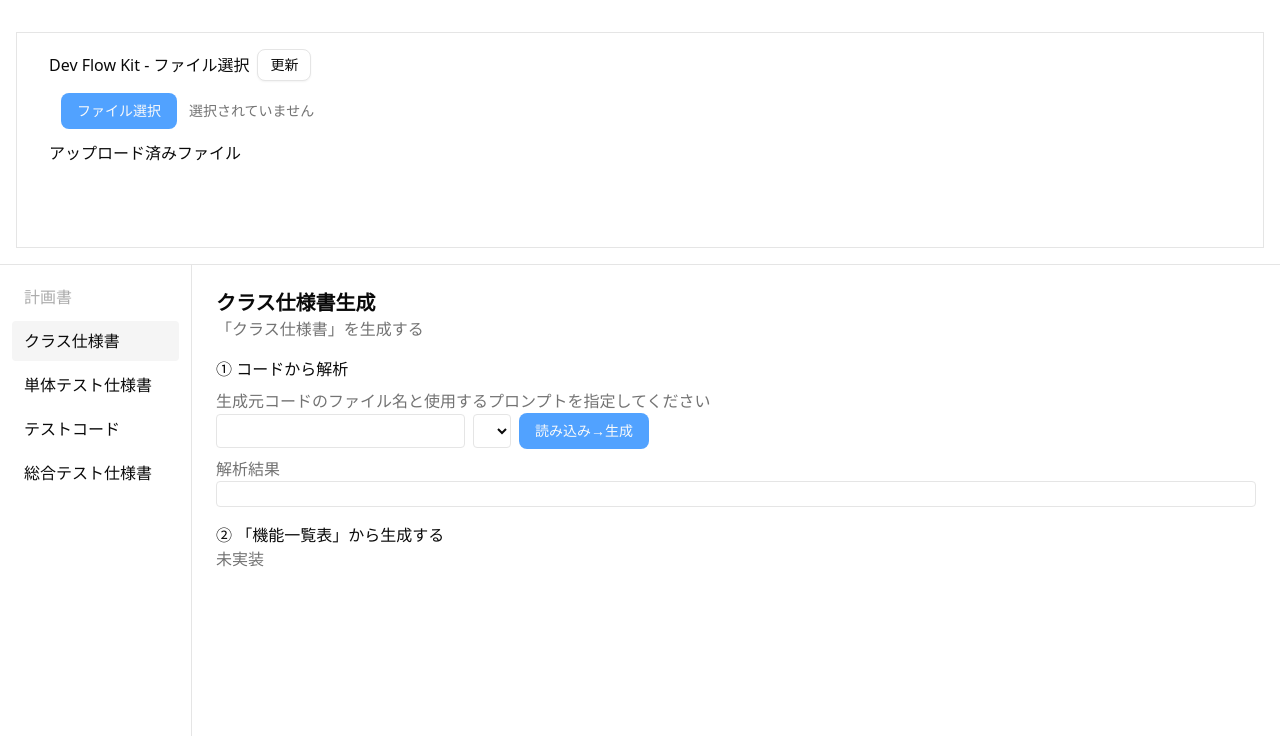
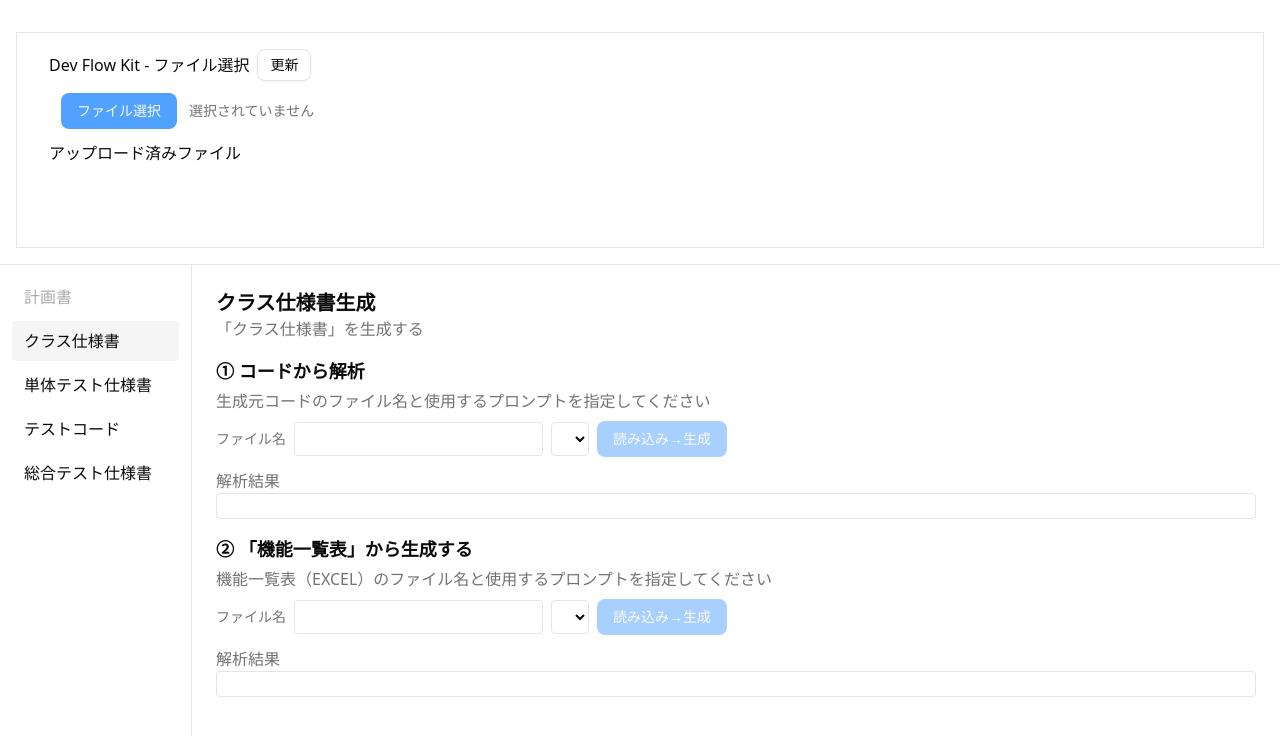
Before and after one commit to MasayukiOrihara/dev-flow-kit, a Next.js app: page /tools/classDesign in a window 1280 px wide. Shown: the top 736 px of the page. Built offline with nearby package versions, Linux system fonts and the light colour scheme.

Commit message:
機能一覧表からクラス仕様書を作成する機能追加（要変更）

```diff
--- /dev/null
+++ b/app/api/classDesign/fromFunctionList/route.ts
@@ -0,0 +1,58 @@
+import { CLASS_DESIGN_DIR } from "@/contents/parametars/file.parametar";
+import { StringOutputParser } from "@langchain/core/output_parsers";
+import { PromptTemplate } from "@langchain/core/prompts";
+import { loadTemplateById } from "@/app/api/prompts/loadTemplateById/route";
+import { OpenAi41 } from "@/contents/models/openai.model";
+import * as ERR from "@/contents/messages/error.message";
+import { reqObject, reqString } from "@/lib/guard/api.guard";
+
+export const runtime = "nodejs";
+
+/**
+ * 機能一覧表からクラス仕様書を出力する
+ * @param req
+ * @returns
+ */
+export async function POST(req: Request) {
+  try {
+    const body = await req.json().catch(() => ({} as any));
+
+    /* === === ガード === === */
+    // エクセルの取得
+    const excelJson = reqObject<any>(body, "excelJson", ERR.EXCELFILE_ERROR);
+    if (excelJson instanceof Response) return excelJson;
+    // ファイル名の取得
+    const fileName = reqString(body, "fileName", ERR.FILENAME_ERROR);
+    if (fileName instanceof Response) return fileName;
+    // プロンプトテンプレートの取得
+    const formatId = reqString(body, "formatId", ERR.TEMPLATE_ERROR);
+    if (formatId instanceof Response) return formatId;
+
+    /* === === LLM === === */
+    console.log("ファイル解析中...");
+    // プロンプトの取得
+    const template = await loadTemplateById(formatId, CLASS_DESIGN_DIR);
+
+    // パサーを作成
+    const parser = new StringOutputParser();
+
+    const prompt = PromptTemplate.fromTemplate(template);
+    const promptVariables = {
+      fileName: fileName,
+      code: JSON.stringify(excelJson, null, 2),
+    };
+    // LLM 応答
+    const chain = prompt.pipe(OpenAi41).pipe(parser);
+    const response = await chain.invoke(promptVariables);
+
+    // todo: クラス仕様書エクセル出力
+
+    console.log("ファイル解析完了 !");
+    return Response.json({ text: response }, { status: 200 });
+  } catch (error) {
+    const message = error instanceof Error ? error.message : ERR.UNKNOWN_ERROR;
+
+    console.error(`${ERR.CHECK_ERROR}: ${message}`);
+    return Response.json({ error: message }, { status: 500 });
+  }
+}
--- a/app/tools/classDesign/page.tsx
+++ b/app/tools/classDesign/page.tsx
@@ -1,72 +1,15 @@
 "use client";
 
-import { Button } from "@/components/ui/button";
+import { GenerateSection } from "@/components/generateSection";
 import { FILE_READ_ERROR } from "@/contents/messages/error.message";
 import { postJson } from "@/lib/api/postJson.api";
-import { useEffect, useState } from "react";
+import { ExcelSheets } from "../unitTestDesign/page";
 
 /**
  * クラス仕様書生成ページ
  * @returns
  */
 export default function ClassDesignPage() {
-  const [fileName, setFileName] = useState("");
-  const [text, setText] = useState("");
-  const [err, setErr] = useState("");
-
-  const [templates, setTemplates] = useState<
-    { id: string; label: string; enabled: boolean }[]
-  >([]);
-  const [formatId, setFormatId] = useState<string>("");
-
-  const [isRunning, setIsRunning] = useState(false);
-
-  useEffect(() => {
-    (async () => {
-      const res = await fetch("/api/prompts?kind=classDesign");
-      const json = await res.json().catch(() => ({}));
-      setTemplates(json.templates ?? []);
-      if ((json.templates ?? []).length && !formatId)
-        setFormatId(json.templates[0].id);
-    })();
-  }, []);
-
-  /**
-   * ファイルの読み込み
-   * @returns
-   */
-  const load = async () => {
-    if (isRunning) return;
-    setErr("");
-    setText("");
-    setIsRunning(true);
-
-    try {
-      // 1) 読み込み
-      const fileRes = await postJson<{ text: string }>(
-        "/api/files/textByName",
-        { fileName },
-        FILE_READ_ERROR
-      );
-      setText(fileRes.text);
-
-      // 2) 結果生成
-      const outputRes = await postJson<{ text: string }>(
-        "/api/classDesign/toCode",
-        { fileName, codeText: fileRes.text, formatId },
-        "生成に失敗しました"
-      );
-      setText(outputRes.text);
-    } catch (e: any) {
-      console.error(e);
-      setErr(e.message);
-    } finally {
-      setIsRunning(false);
-    }
-  };
-
-  // todo: 出力ボタン作成
-
   return (
     <div>
       <div>
@@ -75,52 +18,53 @@ export default function ClassDesignPage() {
       </div>
 
       <div className="my-4">
-        <h2>① コードから解析</h2>
-        <div className="my-2">
-          <h3 className="text-muted-foreground">
-            生成元コードのファイル名と使用するプロンプトを指定してください
-          </h3>
-          <div className="flex gap-2 items-center">
-            <input
-              className="border rounded px-2 py-1"
-              value={fileName}
-              onChange={(e) => setFileName(e.target.value)}
-            />
+        <GenerateSection
+          title="① コードから解析"
+          description="生成元コードのファイル名と使用するプロンプトを指定してください"
+          promptKind="classDesign"
+          fileNameLabel="ファイル名"
+          showResult
+          run={async ({ fileName, formatId }) => {
+            const fileRes = await postJson<{ text: string }>(
+              "/api/files/textByName",
+              { fileName },
+              FILE_READ_ERROR
+            );
 
-            <select
-              className="border rounded px-2 py-1"
-              value={formatId}
-              onChange={(e) => setFormatId(e.target.value)}
-            >
-              {templates.map((t) => (
-                <option key={t.id} value={t.id} disabled={!t.enabled}>
-                  {t.label}
-                  {!t.enabled ? "（準備中）" : ""}
-                </option>
-              ))}
-            </select>
+            const outputRes = await postJson<{ text: string }>(
+              "/api/classDesign/toCode",
+              { fileName, codeText: fileRes.text, formatId },
+              "生成に失敗しました"
+            );
 
-            <Button
-              onClick={load}
-              disabled={isRunning}
-              className="bg-blue-400 hover:bg-blue-600"
-            >
-              {isRunning ? "処理中..." : "読み込み→生成"}
-            </Button>
-          </div>
-
-          {err ? <p className="text-red-400 font-bold text-sm">{err}</p> : null}
-        </div>
-
-        <h3 className="text-muted-foreground">解析結果</h3>
-        <pre className="border rounded p-3 overflow-auto whitespace-pre-wrap">
-          {text}
-        </pre>
+            return outputRes.text;
+          }}
+        />
       </div>
 
       <div className="my-4">
-        <h2>② 「機能一覧表」から生成する</h2>
-        <p className="text-muted-foreground">未実装</p>
+        <GenerateSection
+          title="② 「機能一覧表」から生成する"
+          description="機能一覧表（EXCEL）のファイル名と使用するプロンプトを指定してください"
+          promptKind="classDesign"
+          fileNameLabel="ファイル名"
+          showResult={true}
+          run={async ({ fileName, formatId }) => {
+            // 1) 機能一覧表（EXCEL）読み込み
+            const screenFileRes = await postJson<{ sheets: ExcelSheets }>(
+              "/api/files/excelToJsonByName",
+              { fileName: fileName },
+              FILE_READ_ERROR
+            );
+
+            const outputRes = await postJson<{ text: string }>(
+              "/api/classDesign/fromFunctionList",
+              { fileName, excelJson: screenFileRes.sheets, formatId },
+              "生成に失敗しました"
+            );
+            return outputRes.text;
+          }}
+        />
       </div>
     </div>
   );
--- /dev/null
+++ b/components/generateSection.tsx
@@ -0,0 +1,175 @@
+"use client";
+
+import { useEffect, useMemo, useState } from "react";
+import { Button } from "./ui/button";
+
+export type TemplateItem = {
+  id: string;
+  label: string;
+  enabled: boolean;
+};
+
+export type GenerateSectionRunArgs = {
+  fileName: string;
+  formatId: string;
+};
+
+type Props = {
+  /** 見出し（例：① コードから解析） */
+  title: string;
+  /** 説明文 */
+  description?: string;
+
+  /** /api/prompts?kind=... の kind */
+  promptKind: string;
+
+  /** 入力欄ラベル（例：生成元コードのファイル名） */
+  fileNameLabel?: string;
+  /** 入力欄placeholder */
+  fileNamePlaceholder?: string;
+
+  /** 実行ボタン文字 */
+  runButtonText?: string;
+
+  /** 結果表示するか（①はtrue、②はfalseなど） */
+  showResult?: boolean;
+
+  /**
+   * 実行処理（親が差し込む）
+   * - 返り値は結果テキスト（showResult=false の場合は空文字でOK）
+   */
+  run: (args: GenerateSectionRunArgs) => Promise<string>;
+};
+
+export function GenerateSection({
+  title,
+  description,
+  promptKind,
+  fileNameLabel = "ファイル名",
+  fileNamePlaceholder,
+  runButtonText = "読み込み→生成",
+  showResult = true,
+  run,
+}: Props) {
+  const [fileName, setFileName] = useState("");
+  const [templates, setTemplates] = useState<TemplateItem[]>([]);
+  const [formatId, setFormatId] = useState("");
+
+  const [text, setText] = useState("");
+  const [err, setErr] = useState("");
+  const [isRunning, setIsRunning] = useState(false);
+
+  // プロンプトの取得
+  useEffect(() => {
+    (async () => {
+      try {
+        const res = await fetch(
+          `/api/prompts?kind=${encodeURIComponent(promptKind)}`
+        );
+        const json = await res.json().catch(() => ({}));
+
+        const list: TemplateItem[] = json.templates ?? [];
+        setTemplates(list);
+
+        if (!formatId && list.length) {
+          const firstEnabled = list.find((t) => t.enabled) ?? list[0];
+          setFormatId(firstEnabled.id);
+        }
+      } catch (e: any) {
+        setErr(e?.message ?? "プロンプト一覧の取得に失敗しました");
+      }
+    })();
+  }, []);
+
+  const canRun = useMemo(() => {
+    if (isRunning) return false;
+    if (!fileName.trim()) return false;
+    if (!formatId) return false;
+    return true;
+  }, [fileName, formatId, isRunning]);
+
+  /**
+   * ファイルの読み込み
+   * @returns
+   */
+  const onRun = async () => {
+    if (!canRun) return;
+
+    setErr("");
+    if (showResult) setText("");
+    setIsRunning(true);
+
+    try {
+      const resultText = await run({
+        fileName: fileName.trim(),
+        formatId,
+      });
+
+      if (showResult) setText(resultText ?? "");
+    } catch (e: any) {
+      console.error(e);
+      setErr(e?.message ?? "処理に失敗しました");
+    } finally {
+      setIsRunning(false);
+    }
+  };
+
+  return (
+    <section className="my-4">
+      <h2 className="text-lg font-semibold">{title}</h2>
+
+      {description ? (
+        <p className="text-muted-foreground mt-1">{description}</p>
+      ) : null}
+
+      <div className="my-2">
+        <div className="flex gap-2 items-center flex-wrap">
+          <label className="text-sm text-muted-foreground">
+            {fileNameLabel}
+          </label>
+
+          <input
+            className="border rounded px-2 py-1"
+            value={fileName}
+            placeholder={fileNamePlaceholder}
+            onChange={(e) => setFileName(e.target.value)}
+          />
+
+          <select
+            className="border rounded px-2 py-1"
+            value={formatId}
+            onChange={(e) => setFormatId(e.target.value)}
+          >
+            {templates.map((t) => (
+              <option key={t.id} value={t.id} disabled={!t.enabled}>
+                {t.label}
+                {!t.enabled ? "（準備中）" : ""}
+              </option>
+            ))}
+          </select>
+
+          <Button
+            onClick={onRun}
+            disabled={!canRun}
+            className="bg-blue-400 hover:bg-blue-600"
+          >
+            {isRunning ? "処理中..." : runButtonText}
+          </Button>
+        </div>
+
+        {err ? (
+          <p className="text-red-400 font-bold text-sm mt-2">{err}</p>
+        ) : null}
+      </div>
+
+      {showResult ? (
+        <>
+          <h3 className="text-muted-foreground mt-3">解析結果</h3>
+          <pre className="border rounded p-3 overflow-auto whitespace-pre-wrap">
+            {text}
+          </pre>
+        </>
+      ) : null}
+    </section>
+  );
+}
```
